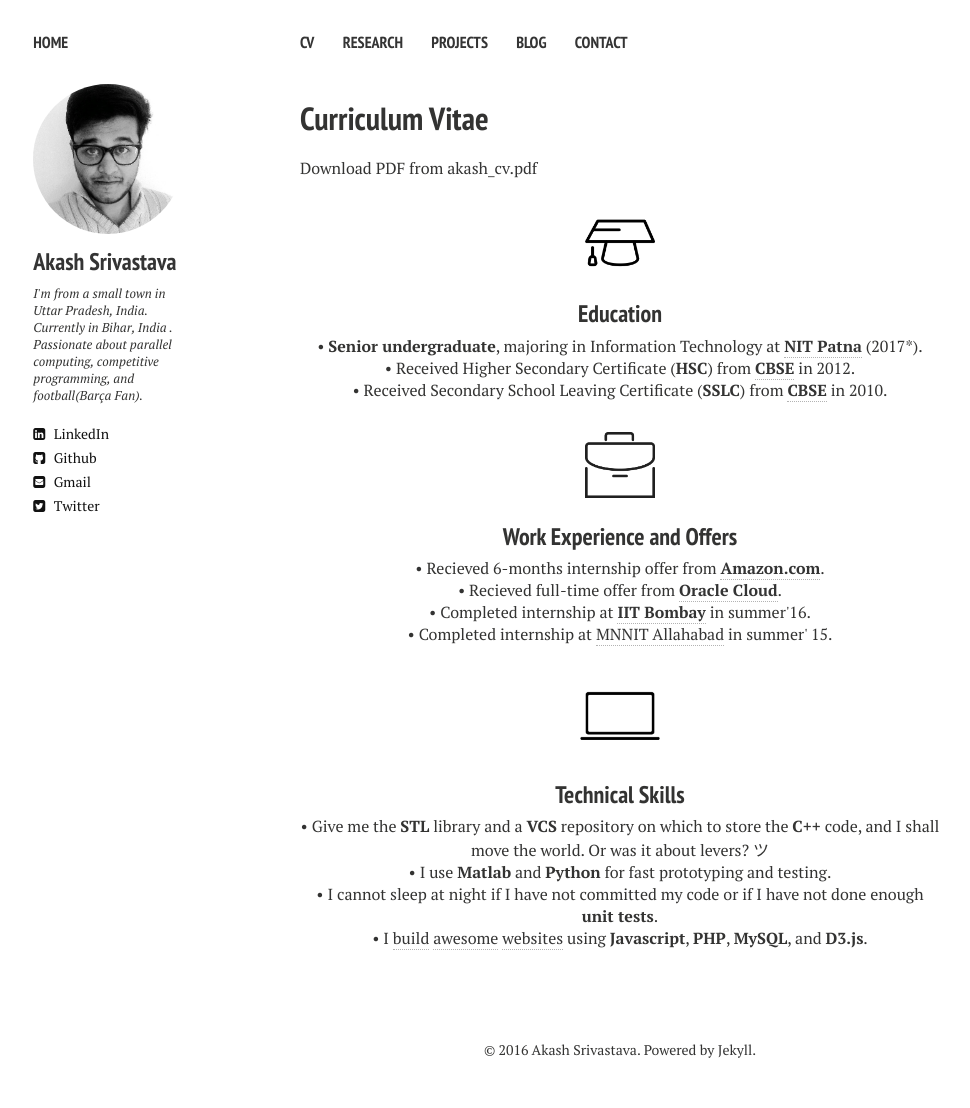
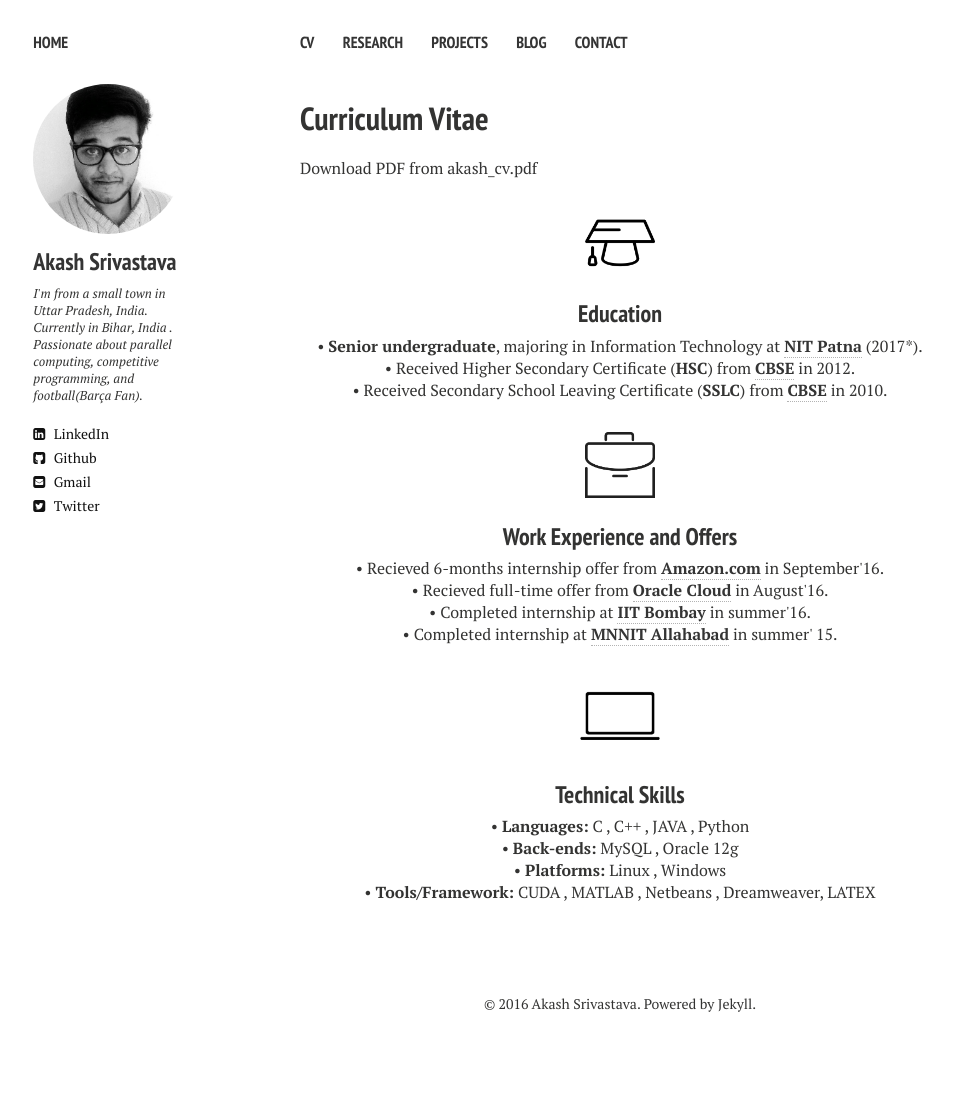
Before and after one commit to Akash1684/akash1684.github.io, a Jekyll site: the page built from cv.md, in a window 1280 px wide. Shown: the whole page, without its empty margins (20-990 px from the left). Built offline with Jekyll 4.4.1, drawn with Linux system fonts in a browser that asks for light colours; nearby versions of some CDN libraries; after the commit the page ends 1062 px from its top, so only the background shows below that.

Commit message:
Update cv.html

```diff
--- a/_layouts/cv.html
+++ b/_layouts/cv.html
@@ -51,26 +51,24 @@
     <p align="center" ><img src="{{ site.url }}/images/CV/study2.png" alt="Education" width="70" height="70"></p>
     <h3 align="center" class=bottom-small>Education</h3>
     <p align="center">&#8226 <strong>Senior undergraduate</strong>, majoring in Information Technology at <a href="http://www.nitp.ac.in/php/home.php" target="_blank"><strong>NIT Patna</strong></a> (2017*).</p>
-    <p align="center">&#8226 Received Higher Secondary Certificate (<strong>HSC</strong>) from <a href="http://www.nitp.ac.in/php/home.php" target="_blank"><strong>CBSE</strong></a> in 2012.</p>
-    <p align="center" class="bottom-three">&#8226 Received Secondary School Leaving Certificate (<strong>SSLC</strong>) from <a href="http://www.nitp.ac.in/php/home.php" target="_blank"><strong>CBSE</strong></a> in 2010.</p>
+    <p align="center">&#8226 Received Higher Secondary Certificate (<strong>HSC</strong>) from <a href="http://cbse.nic.in/" target="_blank"><strong>CBSE</strong></a> in 2012.</p>
+    <p align="center" class="bottom-three">&#8226 Received Secondary School Leaving Certificate (<strong>SSLC</strong>) from <a href="http://cbse.nic.in/" target="_blank"><strong>CBSE</strong></a> in 2010.</p>
 
 
     <p align="center" ><img src="{{ site.url }}/images/CV/business.png" alt="Work Experience" width="70" height="70"></p>
     <h3 align="center" class=bottom-small>Work Experience and Offers</h3>
-    <p align="center">&#8226 Recieved 6-months internship offer from <a href="http://www.amazon.in/" target="_blank"><strong>Amazon.com</strong></a>.</p>
-    <p align="center">&#8226 Recieved full-time offer from <a href="https://cloud.oracle.com/home" target="_blank"><strong>Oracle Cloud</strong></a>.</p>
+    <p align="center">&#8226 Recieved 6-months internship offer from <a href="http://www.amazon.in/" target="_blank"><strong>Amazon.com</strong></a> in September'16.</p>
+    <p align="center">&#8226 Recieved full-time offer from <a href="https://cloud.oracle.com/home" target="_blank"><strong>Oracle Cloud</strong></a> in August'16.</p>
     <p align="center">&#8226 Completed internship at <a href="http://www.iitb.ac.in/" target="_blank"><strong>IIT Bombay</strong></a> in summer'16.</p>
-    <p align="center" class="bottom-three">&#8226 Completed internship at <a href="http://www.mnnit.ac.in/" target="_blank">MNNIT Allahabad</a> in summer' 15.</p>
+    <p align="center" class="bottom-three">&#8226 Completed internship at <a href="http://www.mnnit.ac.in/" target="_blank"><strong>MNNIT Allahabad</strong></a> in summer' 15.</p>
 
 
     <p align="center" ><img src="{{ site.url }}/images/CV/computer2.png" alt="Technical Skills" width="80" height="80"></p>
     <h3 align="center" class=bottom-small>Technical Skills</h3>
-    <p align="center">&#8226 Give me the <strong>STL</strong> library and a <strong>VCS</strong> repository on which to store the <strong>C++</strong> code, and I shall move the world. Or was it about levers? &#12484;</p>
-    <p align="center">&#8226 I use <strong>Matlab</strong> and <strong>Python</strong> for fast prototyping and testing.</p>
-    <p align="center">&#8226 I cannot sleep at night if I have not committed my code or if I have not done enough <strong>unit tests</strong>.</p>
-    <p align="center" class="bottom-three">&#8226 I <a href="http://goo.gl/XbK9qN" target="_blank">build</a> <a href="https://goo.gl/mVYQc1" target="_blank">awesome</a> <a href="http://goo.gl/znGIVM" target="_blank">websites</a> using <strong>Javascript</strong>, <strong>PHP</strong>, <strong>MySQL</strong>, and <strong>D3.js</strong>.</p>
-
-
+    <p align="center">&#8226 <strong>Languages:</strong> C , C++ , JAVA , Python </p>
+    <p align="center">&#8226 <strong>Back-ends:</strong> MySQL , Oracle 12g </p>
+    <p align="center">&#8226 <strong>Platforms:</strong> Linux , Windows  </p>
+    <p align="center" class="bottom-three">&#8226 <strong>Tools/Framework:</strong> CUDA , MATLAB , Netbeans , Dreamweaver, LATEX </p>
 
     </div><!-- /.article-wrap -->
     {% if site.disqus_shortname and page.comments %}
```
